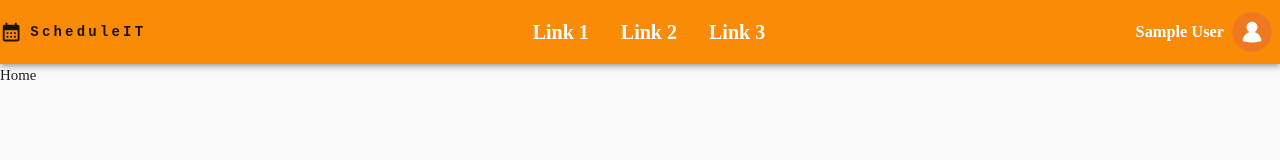
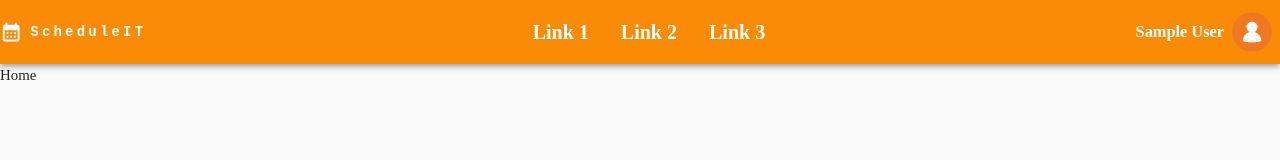
Before and after one commit to Orgix/ScheduleIt, a React (Vite) app in the folder client/: page / in a window 1280 px wide. Shown: the top 160 px of the page. Built offline with nearby package versions, Linux system fonts and the light colour scheme.

Commit message:
modified color name

```diff
--- a/client/src/components/navbar/Navbar.jsx
+++ b/client/src/components/navbar/Navbar.jsx
@@ -68,7 +68,7 @@ const Navbar = () => {
 
           <Toolbar disableGutters>
 
-            <CalendarMonthIcon sx={{display:{xs:'none', md:'flex'}, mr:1}}/>
+            <CalendarMonthIcon sx={{display:{xs:'none', md:'flex', color:'white'}, mr:1}}/>
             <Typography
               variant="h6"
               noWrap
@@ -80,7 +80,7 @@ const Navbar = () => {
                 fontFamily:'monospace',
                 fontWeight: 600,
                 letterSpacing:'.2rem',
-                color:'inherit',
+                color:'white',
                 textDecoration: 'none'
               }}
             >
```
